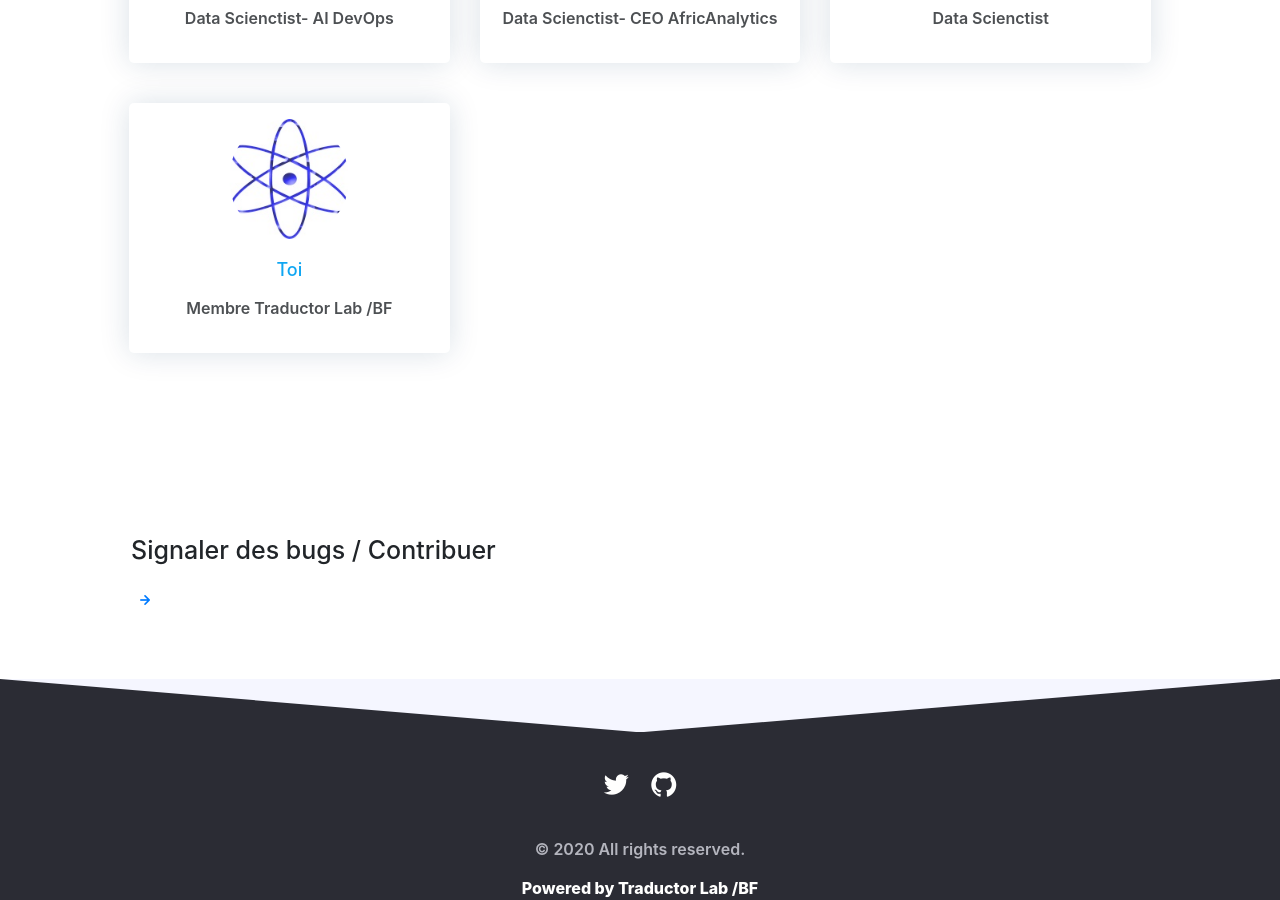
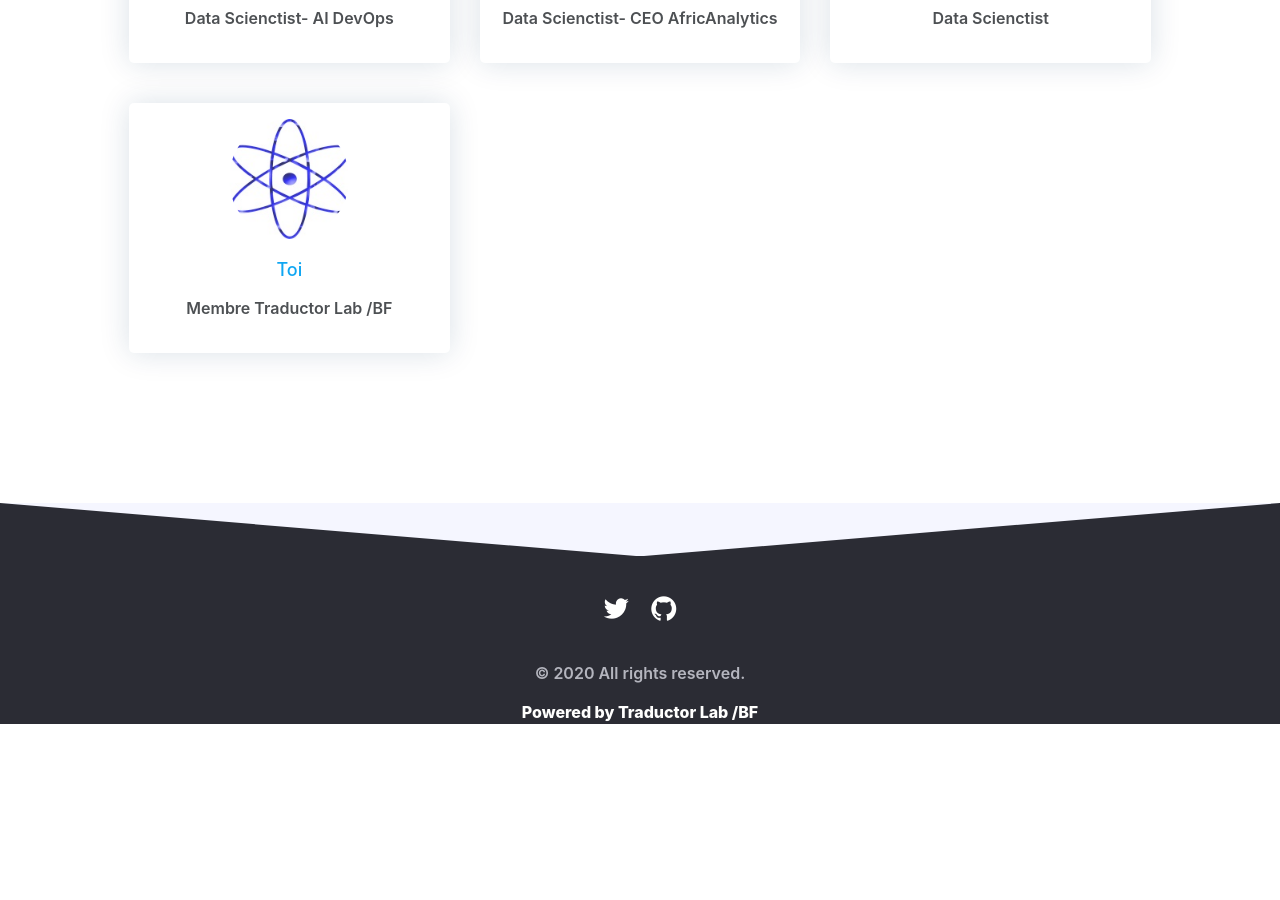
Before and after one commit to traductorlab-bf/traductorlab-bf.github.io, a Jekyll site: the page built from community.html, in a window 1280 px wide and 900 px high, scrolled down 619 px. Built offline with Jekyll 4.4.1, drawn with Linux system fonts in a browser that asks for light colours; nearby versions of some CDN libraries; comment, search, counter and statistics services are not loaded; after the commit the page ends 1343 px from its top, so only the background shows below that; part of the change alters nothing that is shown.

```diff
--- a/community.html
+++ b/community.html
@@ -181,7 +181,6 @@ title: community
 <!-- ---------------------------------------------------------------------------------------------------------------------------	   -->
  	<br/><br/>
        </div>
-	{% include more-help.html %}
       </div>
     </div>
   </div>
```
